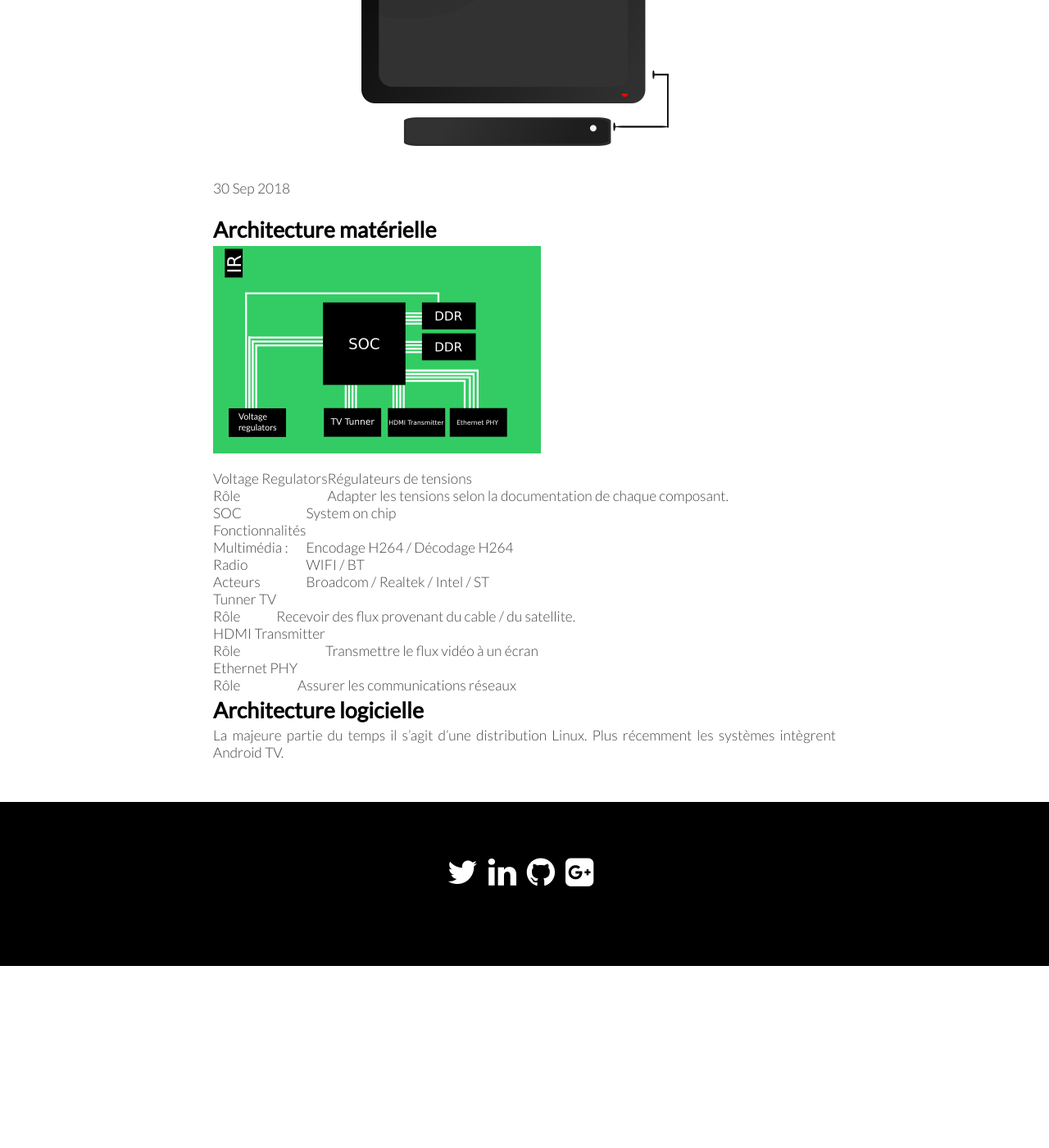
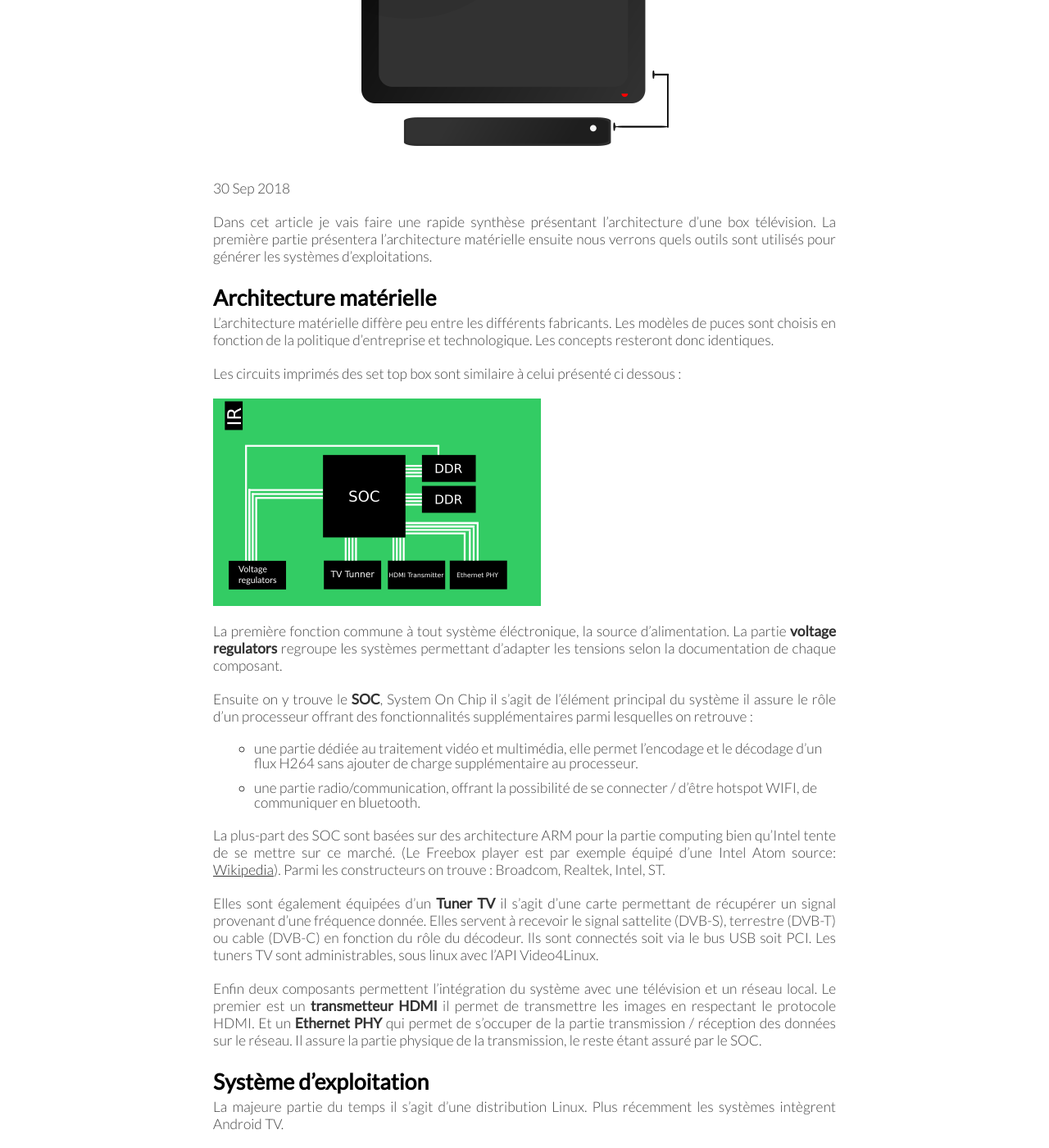
Before and after one commit to ludovic-bouguerra/site, a Jekyll site: the page built from _posts/2018-09-30-developpement-multimedia-anatomie-box-tv.markdown, in a window 1280 px wide and 1400 px high, scrolled down 600 px. Shown: the whole window at 82% size. Built offline with Jekyll 4.4.1, drawn with Linux system fonts in a browser that asks for light colours; before the commit the page ends 1778 px from its top, so only the background shows below that; some of the changed text lies outside the part shown.

Commit message:
Update anatomie STB

```diff
--- a/_posts/2018-09-30-developpement-multimedia-anatomie-box-tv.markdown
+++ b/_posts/2018-09-30-developpement-multimedia-anatomie-box-tv.markdown
@@ -8,124 +8,34 @@ thumbnail: /images/posts/developpement-multimedia-comprendre-l-edid/thumbnail.pn
 
 ---
 
+Dans cet article je vais faire une rapide synthèse présentant l'architecture d'une box télévision. La première partie présentera l'architecture matérielle ensuite nous verrons quels outils sont utilisés pour générer les systèmes d'exploitations.
 
 ## Architecture matérielle
 
+L'architecture matérielle diffère peu entre les différents fabricants. Les modèles de puces sont choisis en fonction de la politique d'entreprise et technologique. Les concepts resteront donc identiques.
 
-![](/images/posts/developpement-multimedia-anatomie-box-tv/board.png)
+Les circuits imprimés des set top box sont similaire à celui présenté ci dessous :
 
+![](/images/posts/developpement-multimedia-anatomie-box-tv/board.png){: style="text-align: center;"}
 
-<table>
-  <tr>
-    <td>
-      Voltage Regulators
-    </td>
-    <td>Régulateurs de tensions
-    </td>
-  </tr>
-  <tr>
-    <td>
-      Rôle
-    </td>
-    <td>
-      Adapter les tensions selon la documentation de chaque composant.
-    </td>
-  </tr>
-</table>
+La première fonction commune à tout système éléctronique, la source d'alimentation. La partie **voltage regulators** regroupe les systèmes permettant d'adapter les tensions selon la documentation de chaque composant.
 
-<table>
-  <tr>
-    <td>SOC</td>
-    <td>System on chip</td>
-  </tr>
-  <tr>
-    <td>
-      Fonctionnalités
-    </td>
-    <td>
-    </td>
-  </tr>
-  <tr>
-    <td>
-      Multimédia :
-    </td>
-    <td>
-      Encodage H264 / Décodage H264
-    </td>
-  </tr>
-  <tr>
-    <td>
-      Radio
-    </td>
-    <td>
-      WIFI / BT
-    </td>
-  </tr>
-  <tr>
-    <td>
-      Acteurs
-    </td>
-    <td>
-      Broadcom / Realtek / Intel / ST
-    </td>
-  </tr>
-</table>
+Ensuite on y trouve le **SOC**, System On Chip il s'agit de l'élément principal du système il assure le rôle d'un processeur offrant des fonctionnalités supplémentaires parmi lesquelles on retrouve :
+- une partie dédiée au traitement vidéo et multimédia, elle permet l'encodage et le décodage d'un flux H264 sans ajouter de charge supplémentaire au processeur.
+- une partie radio/communication, offrant la possibilité de se connecter / d'être hotspot WIFI, de communiquer en bluetooth.
 
-<table>
-  <tr>
-    <td>
-      Tunner TV
-    </td>
-    <td>
-    </td>
-  </tr>
-  <tr>
-    <td>
-      Rôle
-    </td>
-    <td>
-    Recevoir des flux provenant du cable / du satellite.
-    </td>
-  </tr>
-</table>
+La plus-part des SOC sont basées sur des architecture ARM pour la partie computing bien qu'Intel tente de se mettre sur ce marché. (Le Freebox player est par exemple équipé d'une Intel Atom source: [Wikipedia](https://fr.wikipedia.org/wiki/Freebox)). Parmi les constructeurs on trouve : Broadcom, Realtek, Intel, ST.
 
+Elles sont également équipées d'un **Tuner TV** il s'agit d'une carte permettant de récupérer un signal provenant d'une fréquence donnée. Elles servent à recevoir le signal sattelite (DVB-S), terrestre (DVB-T) ou cable (DVB-C) en fonction du rôle du décodeur. Ils sont connectés soit via le bus USB soit PCI. Les tuners TV sont administrables, sous linux avec l'API Video4Linux.
 
-<table>
-  <tr>
-    <td>
-      HDMI Transmitter
-    </td>
-    <td>
-    </td>
-  </tr>
-  <tr>
-    <td>
-      Rôle
-    </td>
-    <td>
-      Transmettre le flux vidéo à un écran
-    </td>
-  </tr>
-</table>
+Enfin deux composants permettent l'intégration du système avec une télévision et un réseau local. Le premier est un **transmetteur HDMI** il permet de transmettre les images en respectant le protocole HDMI. Et un **Ethernet PHY** qui permet de s'occuper de la partie transmission / réception des données sur le réseau. Il assure la partie physique de la transmission, le reste étant assuré par le SOC.
 
-<table>
-  <tr>
-    <td>
-      Ethernet PHY
-    </td>
-    <td>
-    </td>
-  </tr>
-  <tr>
-    <td>
-      Rôle
-    </td>
-    <td>
-      Assurer les communications réseaux
-    </td>
-  </tr>
-</table>
-
-## Architecture logicielle
+## Système d'exploitation
 
 La majeure partie du temps il s'agit d'une distribution Linux. Plus récemment les systèmes intègrent Android TV.
+
+[AOSP](https://source.android.com/) : Android Open Source Project, Il s'agit du système permettant de fabriquer l'image Android.
+
+[Yocto](https://www.yoctoproject.org/) est un système permettant de générer une distribution Linux complète. Très complet, et très structuré il permet au détriment d'une prise en main un peu plus longue que Buildroot de générer un système avec gestion des paquets (ou non) pour de nombreuses cibles.
+
+[Buildroot](https://www.buildroot.org/)  est un système permettant de générer une distribution Linux  plus simple d'accès que Yocto, il est toutefois plus limité.
```
